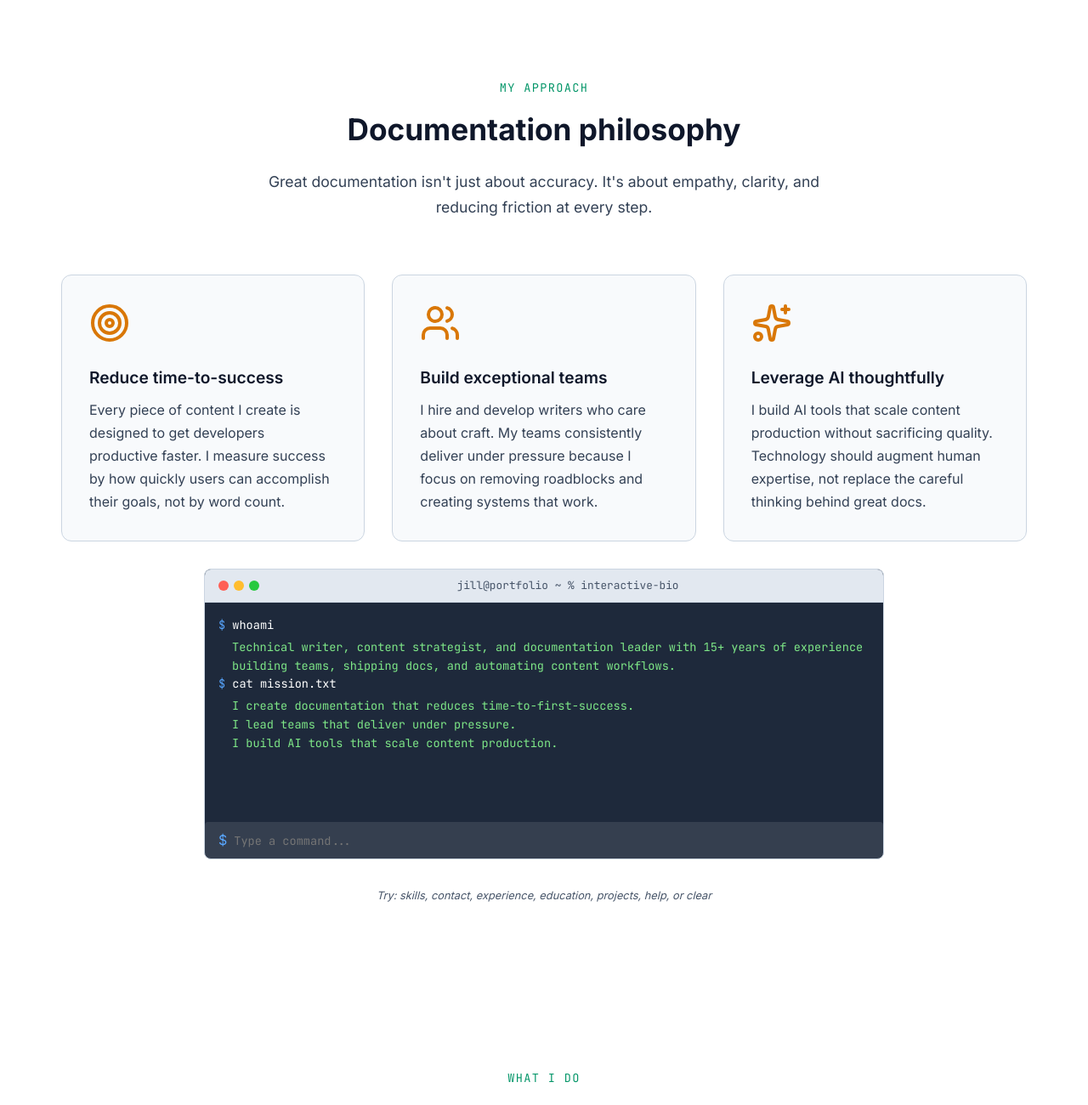
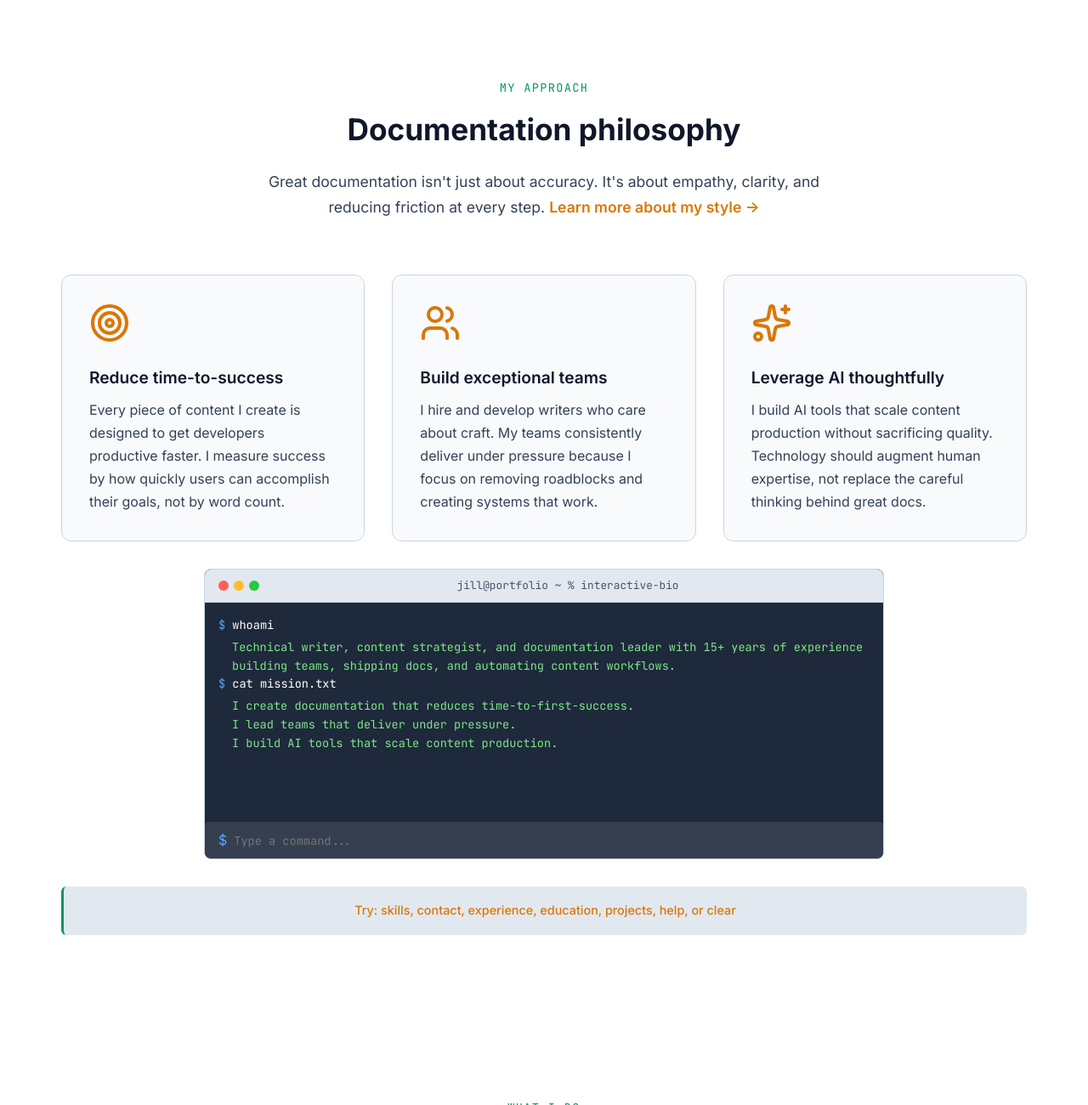
Before and after one commit to jburgh/jburgh, a plain HTML site: page index.html in a window 1280 px wide. Shown: the part 924-2224 px from the top of the page at 85% size. Drawn offline with nearby package versions, Linux system fonts and the light colour scheme.

Commit message:
Improve terminal help text visibility

```diff
--- a/index.html
+++ b/index.html
@@ -424,6 +424,19 @@
             margin: 0 auto;
         }
 
+        .philosophy-link {
+            color: var(--accent-primary);
+            text-decoration: none;
+            font-weight: 600;
+            transition: var(--transition-fast);
+            cursor: pointer;
+            display: inline-block;
+        }
+
+        .philosophy-link:hover {
+            color: var(--accent-highlight);
+        }
+
         /* Interactive Terminal */
         .terminal {
             background: var(--terminal-bg);
@@ -528,10 +541,14 @@
 
         .terminal-hint {
             text-align: center;
-            font-size: 0.8rem;
-            color: var(--text-muted);
-            margin-top: var(--space-sm);
-            font-style: italic;
+            font-size: 0.9rem;
+            color: var(--accent-primary);
+            margin-top: var(--space-md);
+            font-weight: 500;
+            padding: var(--space-md);
+            background: var(--bg-card);
+            border-radius: 6px;
+            border-left: 3px solid var(--accent-secondary);
         }
 
         /* Writing Philosophy */
@@ -2068,7 +2085,7 @@
                 <div class="section-label">My approach</div>
                 <h2 class="section-title">Documentation philosophy</h2>
                 <p class="section-subtitle">
-                    Great documentation isn't just about accuracy. It's about empathy, clarity, and reducing friction at every step.
+                    Great documentation isn't just about accuracy. It's about empathy, clarity, and reducing friction at every step. <a href="#" id="philosophyStyleLink" class="philosophy-link">Learn more about my style →</a>
                 </p>
             </div>
 
@@ -2882,6 +2899,15 @@ and scaling documentation practices across AWS.`,
         sidebarClose.addEventListener('click', closeSidebar);
         sidebarOverlay.addEventListener('click', closeSidebar);
 
+        // Philosophy link opens sidebar
+        const philosophyLink = document.getElementById('philosophyStyleLink');
+        if (philosophyLink) {
+            philosophyLink.addEventListener('click', (e) => {
+                e.preventDefault();
+                openSidebar();
+            });
+        }
+
         // Close sidebar on Escape key
         document.addEventListener('keydown', (e) => {
             if (e.key === 'Escape' && styleGuideSidebar.classList.contains('open')) {
```
